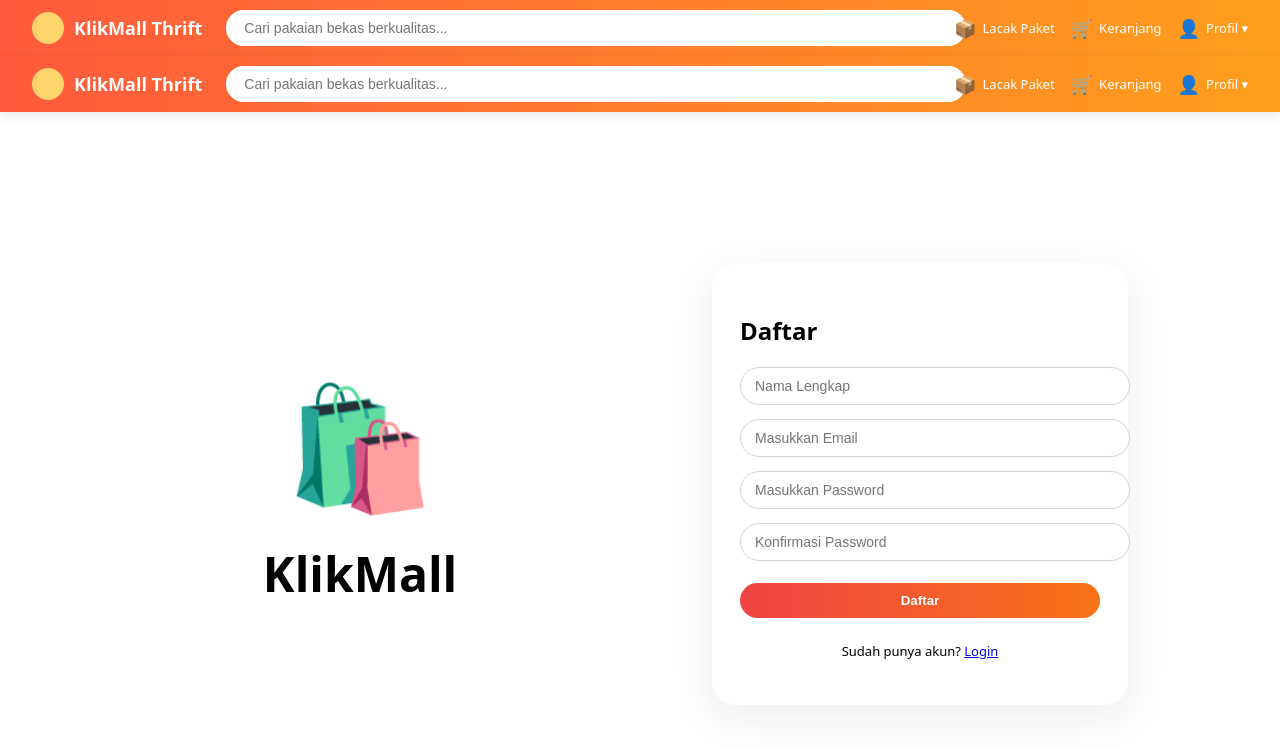
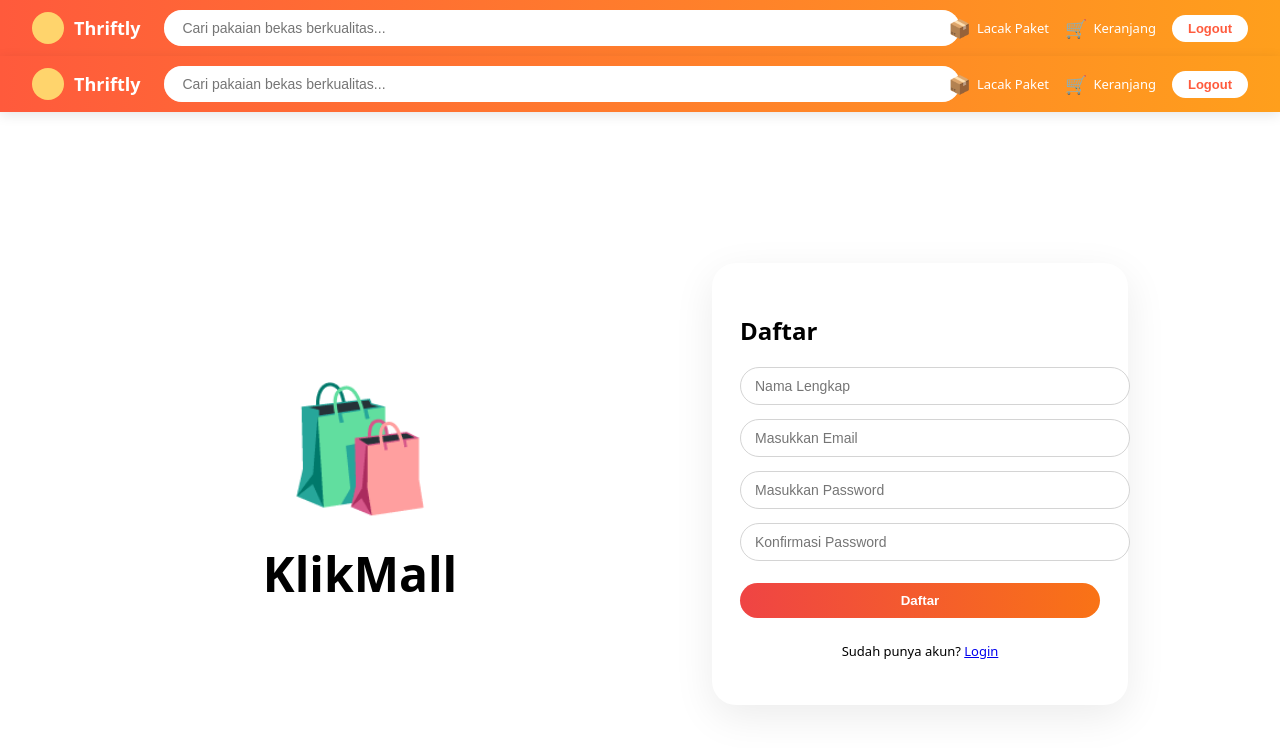
Before and after one commit to FdhiMW/TubesIMPAL, a Vue app in the folder Thriftly/frontend/onlineshop-frontend/: page /register in a window 1280 px wide. Shown: the top 748 px of the page. Built offline with nearby package versions, Linux system fonts and the light colour scheme; the HTML template or start-up script is replaced by a standard one.

Commit message:
perbaikannavbar

```diff
--- a/Thriftly/frontend/onlineshop-frontend/src/components/layout/Navbar.vue
+++ b/Thriftly/frontend/onlineshop-frontend/src/components/layout/Navbar.vue
@@ -1,9 +1,11 @@
 <template>
   <header class="topbar">
-    <div class="topbar-left">
+    <!-- ====== [DISESUAIKAN: TOPBAR-LEFT JADI BUTTON KE DASHBOARD USER] ====== -->
+    <div class="topbar-left" @click="goHome" role="button" tabindex="0" @keyup.enter="goHome">
       <div class="logo-badge"></div>
-      <span class="logo-text">KlikMall Thrift</span>
+      <span class="logo-text">Thriftly</span>
     </div>
+    <!-- ====== [AKHIR PENYESUAIAN] ====== -->
 
     <div class="search-wrapper" v-if="showSearch">
       <input
@@ -28,18 +30,11 @@
         <span>Keranjang</span>
       </router-link>
 
-      <!-- PROFILE DROPDOWN + icon 👤 -->
-      <div class="profile-wrapper" @click.stop="toggleProfileMenu">
-        <span class="topbar-link">
-          <span class="link-icon">👤</span>
-          <span>Profil ▾</span>
-        </span>
-        <div v-if="showProfileMenu" class="profile-dropdown">
-          <button class="dropdown-item" @click.stop="logout">
-            Logout
-          </button>
-        </div>
-      </div>
+      <!-- ====== [DISESUAIKAN: PROFIL DIGANTI BUTTON LOGOUT] ====== -->
+      <button class="logout-btn" @click="logout">
+        Logout
+      </button>
+      <!-- ====== [AKHIR PENYESUAIAN] ====== -->
     </div>
   </header>
 </template>
@@ -55,22 +50,37 @@ export default {
   },
   data() {
     return {
+      // [DIBIARKAN] supaya tidak merusak struktur data yang sudah ada
       showProfileMenu: false,
       searchQuery: '',
     }
   },
   methods: {
+    // ====== [DITAMBAHKAN: KLIK LOGO/TEXT KEMBALI KE DASHBOARD USER] ======
+    goHome() {
+      // asumsi dashboard user ada di "/"
+      if (this.$route.path !== '/') {
+        this.$router.push('/')
+      }
+    },
+    // ====== [AKHIR PENYESUAIAN] ======
+
+    // [DIBIARKAN] supaya tidak merusak struktur methods yang sudah ada
     toggleProfileMenu() {
       this.showProfileMenu = !this.showProfileMenu
     },
+
     logout() {
       localStorage.removeItem('user')
       this.showProfileMenu = false
       this.$router.push('/login')
     },
+
+    // [DIBIARKAN] supaya tidak merusak struktur methods yang sudah ada
     handleClickOutside() {
       this.showProfileMenu = false
     },
+
     submitSearch() {
       const q = this.searchQuery && this.searchQuery.trim()
       if (!q) return
@@ -105,6 +115,13 @@ export default {
   align-items: center;
   gap: 10px;
 }
+
+/* ====== [DITAMBAHKAN: BIAR TERASA BISA DIKLIK] ====== */
+.topbar-left {
+  cursor: pointer;
+  user-select: none;
+}
+/* ====== [AKHIR PENYESUAIAN] ====== */
 
 .logo-badge {
   width: 32px;
@@ -153,6 +170,20 @@ export default {
   font-size: 18px;
 }
 
+/* ====== [DITAMBAHKAN: STYLE BUTTON LOGOUT] ====== */
+.logout-btn {
+  border-radius: 999px;
+  border: none;
+  padding: 6px 16px;
+  font-size: 13px;
+  cursor: pointer;
+  background: #ffffff;
+  color: #ff5a3c;
+  font-weight: 600;
+}
+/* ====== [AKHIR PENYESUAIAN] ====== */
+
+/* [DIBIARKAN] agar tidak menghapus struktur style yang sudah ada */
 .profile-wrapper {
   position: relative;
   cursor: pointer;
--- a/Thriftly/frontend/onlineshop-frontend/src/components/layout/NavbarAdmin.vue
+++ b/Thriftly/frontend/onlineshop-frontend/src/components/layout/NavbarAdmin.vue
@@ -3,7 +3,7 @@
     <!-- ====== [DISESUAIKAN: KLIK LOGO KEMBALI KE DASHBOARD] ====== -->
     <div class="topbar-left brand-click" @click="goDashboard">
       <div class="logo-badge"></div>
-      <span class="logo-text">KlikMall Admin</span>
+      <span class="logo-text">Thriftly Admin</span>
     </div>
     <!-- ====== [AKHIR PENYESUAIAN] ====== -->
 
--- a/Thriftly/frontend/onlineshop-frontend/src/views/CheckoutView.vue
+++ b/Thriftly/frontend/onlineshop-frontend/src/views/CheckoutView.vue
@@ -1,29 +1,5 @@
 <template>
   <div class="checkout-page">
-    <!-- HEADER -->
-    <header class="checkout-header">
-      <div class="header-left">
-        <div class="logo-box">
-          <div class="logo-icon">🛍️</div>
-          <div class="logo-text">KlikMall</div>
-        </div>
-      </div>
-
-      <div class="header-center">
-        <input
-          type="text"
-          class="search-input"
-          placeholder="Search ..."
-        />
-      </div>
-
-      <div class="header-right">
-        <div class="icon-box">📦</div>
-        <div class="icon-box">🛒</div>
-        <div class="icon-box">👤</div>
-      </div>
-    </header>
-
     <!-- KONTEN -->
     <main class="checkout-main">
       <section class="checkout-card">
```
Also changed, not shown: 4 other files (tests, documents, lock files or other folders).
